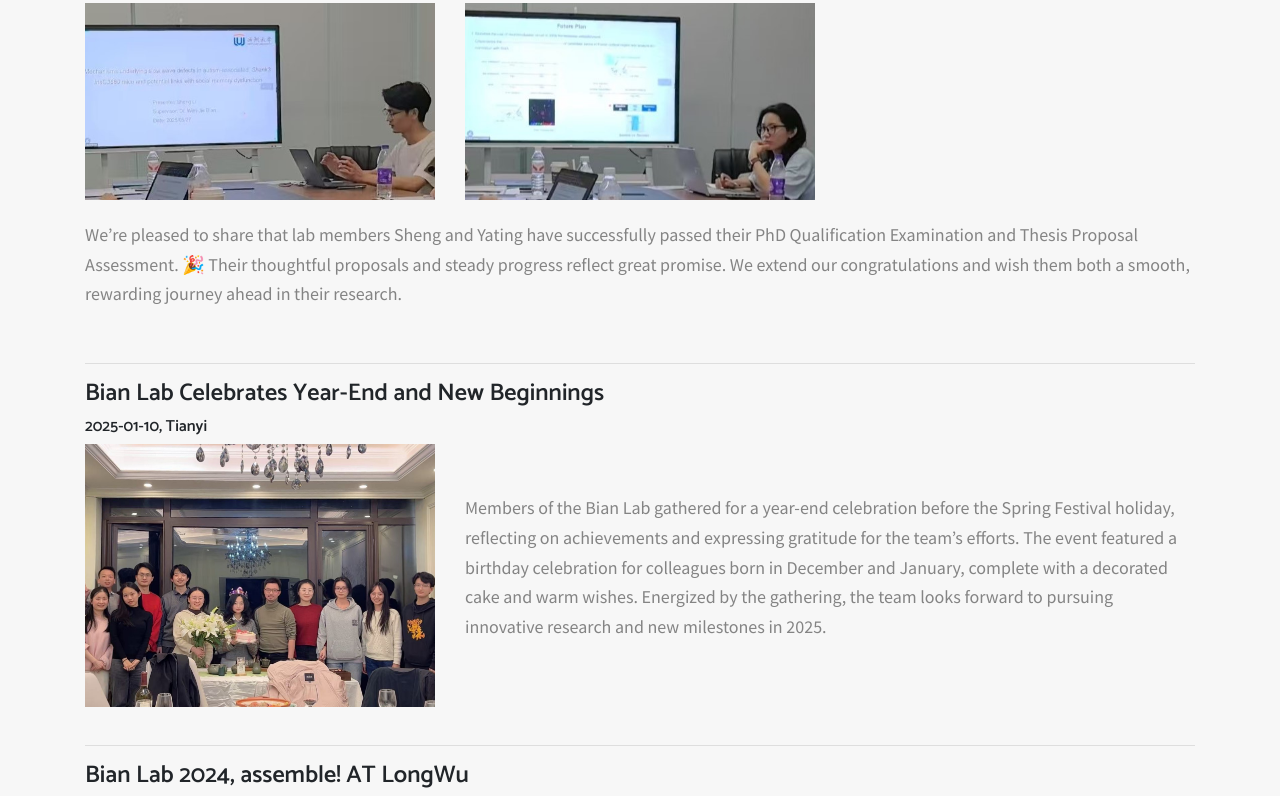
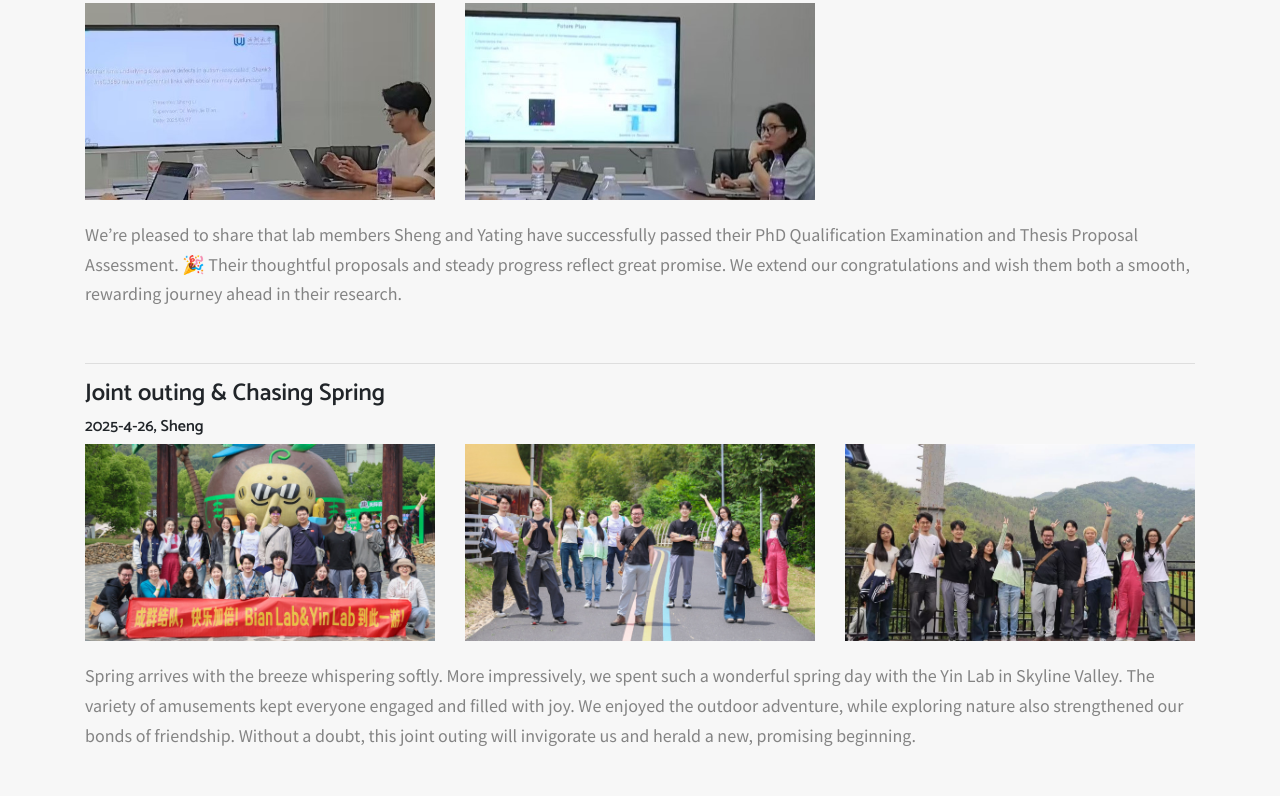
Before and after one commit to bian-lab/bian-lab.github.io, a plain HTML site: page news.html in a window 1280 px wide. Shown: the part 460-1256 px from the top of the page. Drawn offline with Linux system fonts and the light colour scheme.

Commit message:
update news 20250426

```diff
--- a/news.html
+++ b/news.html
@@ -148,7 +148,7 @@ End Fixed Navigation
                 <div class="col-lg-12">
                     <div>
                         <h4>Congratulations to Sheng & Yating!</h4>
-                        <h6>2025-6-3, Yating</h6>
+                        <h6>2025-5-27, Yating</h6>
                     </div>
                 </div>
                 <!-- /section title -->
@@ -169,6 +169,45 @@ End Fixed Navigation
                         Their thoughtful proposals and steady progress reflect great promise.
                         We extend our congratulations and wish them both a smooth, rewarding journey ahead in their research.
 
+                    </p>
+                </div>
+            </div>
+
+        <br />
+        </div>
+        <div class="container">
+
+            <hr />
+            <div class="row justify-content-center">
+                <!-- section title -->
+                <div class="col-lg-12">
+                    <div>
+                        <h4>Joint outing & Chasing Spring </h4>
+                        <h6>2025-4-26, Sheng</h6>
+                    </div>
+                </div>
+                <!-- /section title -->
+            </div>
+
+            <div class="row" style="align-items: center;">
+
+
+                <div class="col-md-4 mb-4 mb-md-0">
+                    <img loading="lazy" src="images/news/20250426/joint_photo.jpg" class="img-fluid" alt="">
+                </div>
+                <div class="col-md-4 mb-4 mb-md-0">
+                    <img loading="lazy" src="images/news/20250426/bianlab.jpg" class="img-fluid" alt="">
+                </div>
+                <div class="col-md-4 mb-4 mb-md-0">
+                    <img loading="lazy" src="images/news/20250426/bianlab2.jpg" class="img-fluid" alt="">
+                </div>
+                <div class="col-md-12" style="text-align: center left;">
+                    <p style="font-size: large; padding-top: 20px;">
+                    Spring arrives with the breeze whispering softly.
+                    More impressively, we spent such a wonderful spring day with the Yin Lab in Skyline Valley.
+                    The variety of amusements kept everyone engaged and filled with joy.
+                    We enjoyed the outdoor adventure, while exploring nature also strengthened our bonds of friendship.
+                    Without a doubt, this joint outing will invigorate us and herald a new, promising beginning.
                     </p>
                 </div>
             </div>
```
Also changed, not shown: gallery.html (+16 -0 lines), images/news/20250426/bianlab.jpg (added), images/news/20250426/bianlab2.jpg (added), images/news/20250426/joint_photo.jpg (added).
